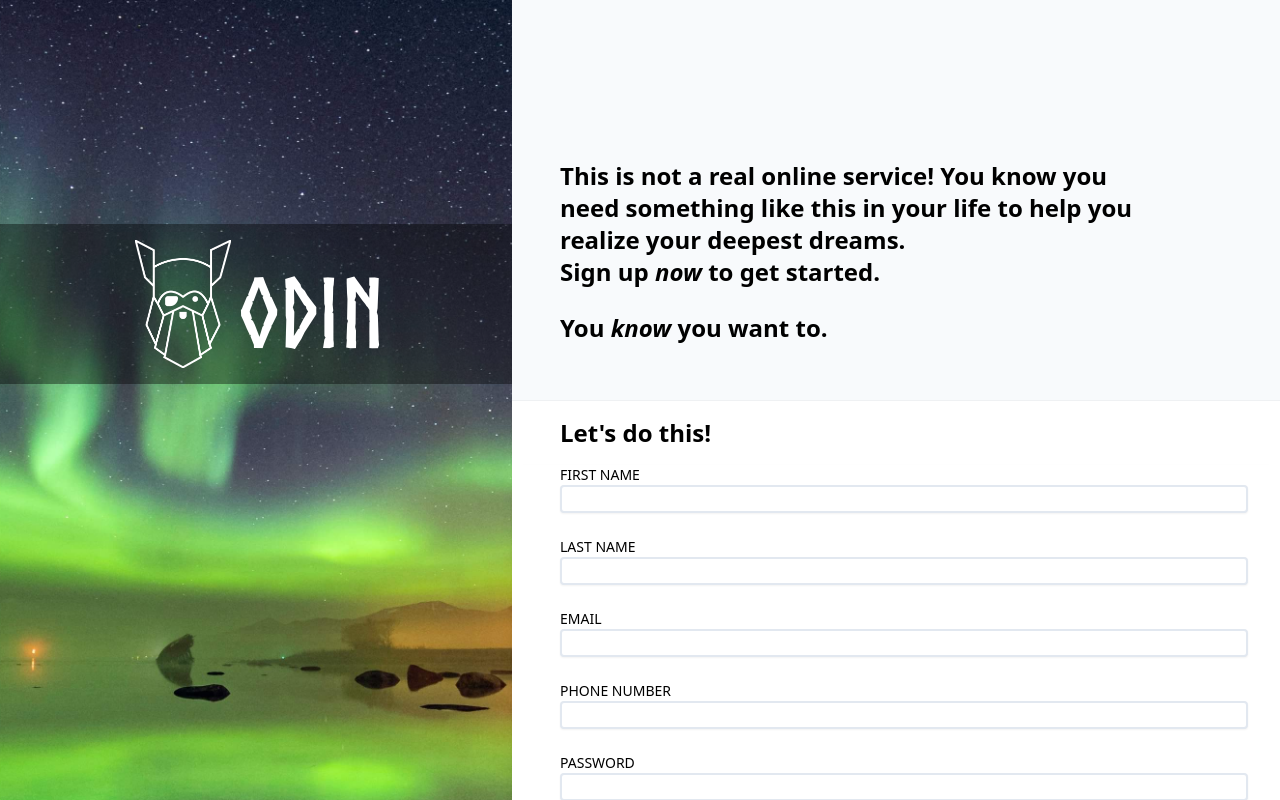
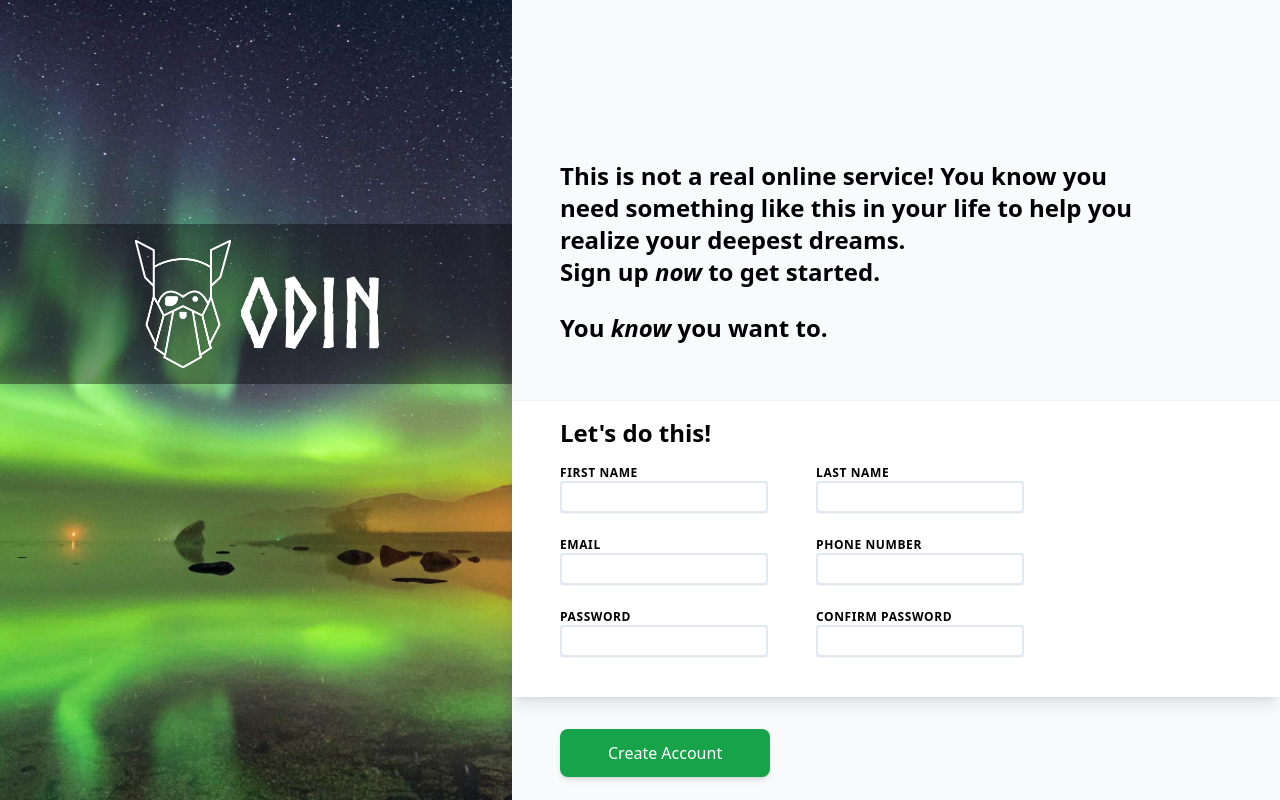
Before and after one commit to Bossolin/odin-sign-up-form, a React (Create React App) app: page / in a window 1280 px wide. Shown: the top 800 px of the page. Built offline with nearby package versions, Linux system fonts and the light colour scheme.

Commit message:
finish layout

```diff
--- a/src/App.js
+++ b/src/App.js
@@ -31,7 +31,7 @@ function App() {
           <h1 className="py-4 bg-white px-8 sm:pl-12 border-t border-slate-500 border-opacity-10 text-2xl font-bold">
             Let's do this!
           </h1>
-          <fieldset className="bg-white shadow-lg px-8 sm:pl-12 flex flex-wrap">
+          <fieldset className="bg-white shadow-lg px-12 sm:pr-20 sm:px-12 sm:grid sm:grid-cols-2 gap-x-12 lg:pr-64 pb-4">
             <div className="container">
               <label htmlFor="firstName" className="label">
                 FIRST NAME
--- a/src/index.css
+++ b/src/index.css
@@ -9,11 +9,11 @@
 
 @layer components {
   .input {
-    @apply shadow-sm border-slate-200 rounded border-2 mb-6;
+    @apply shadow-sm border-slate-200 rounded border-2 mb-6 h-8 focus:shadow-lg;
   }
 
   .label {
-    @apply text-sm;
+    @apply text-xs font-bold tracking-wider;
   }
 
   .container {
```
